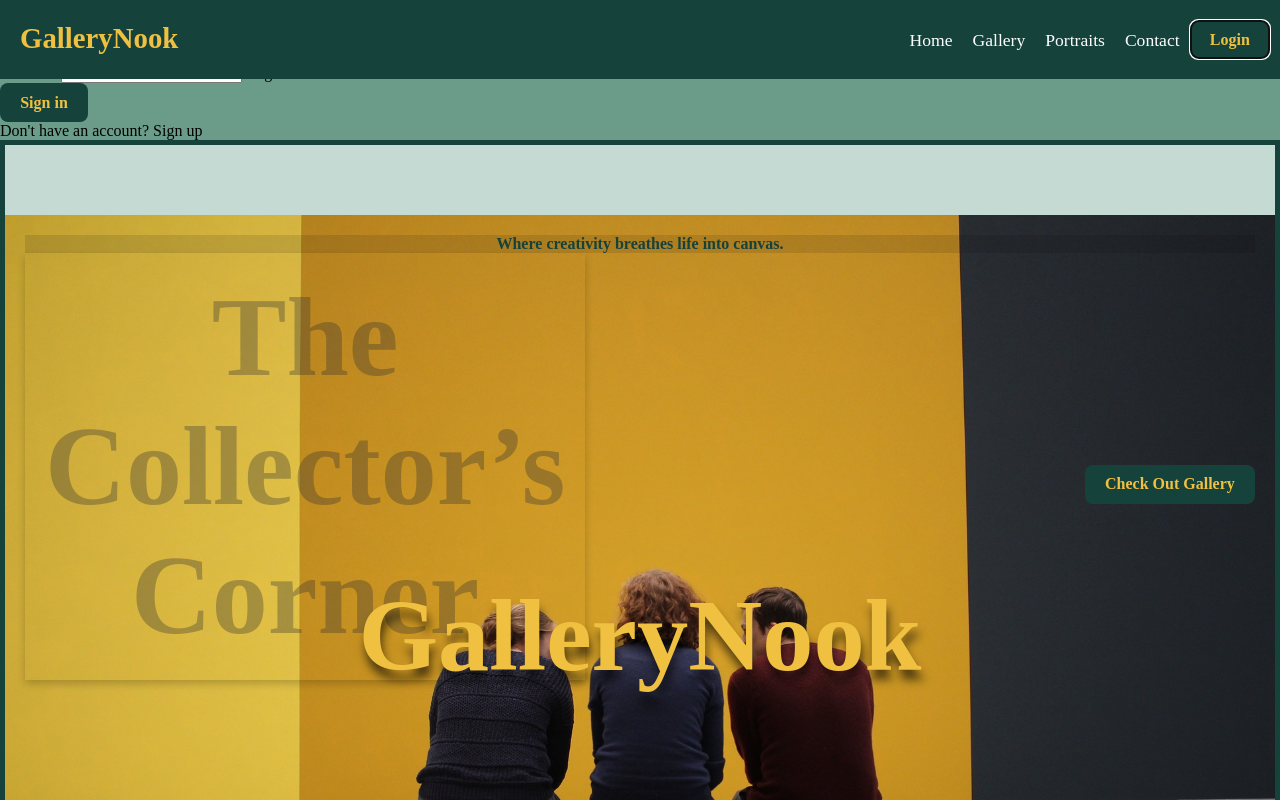
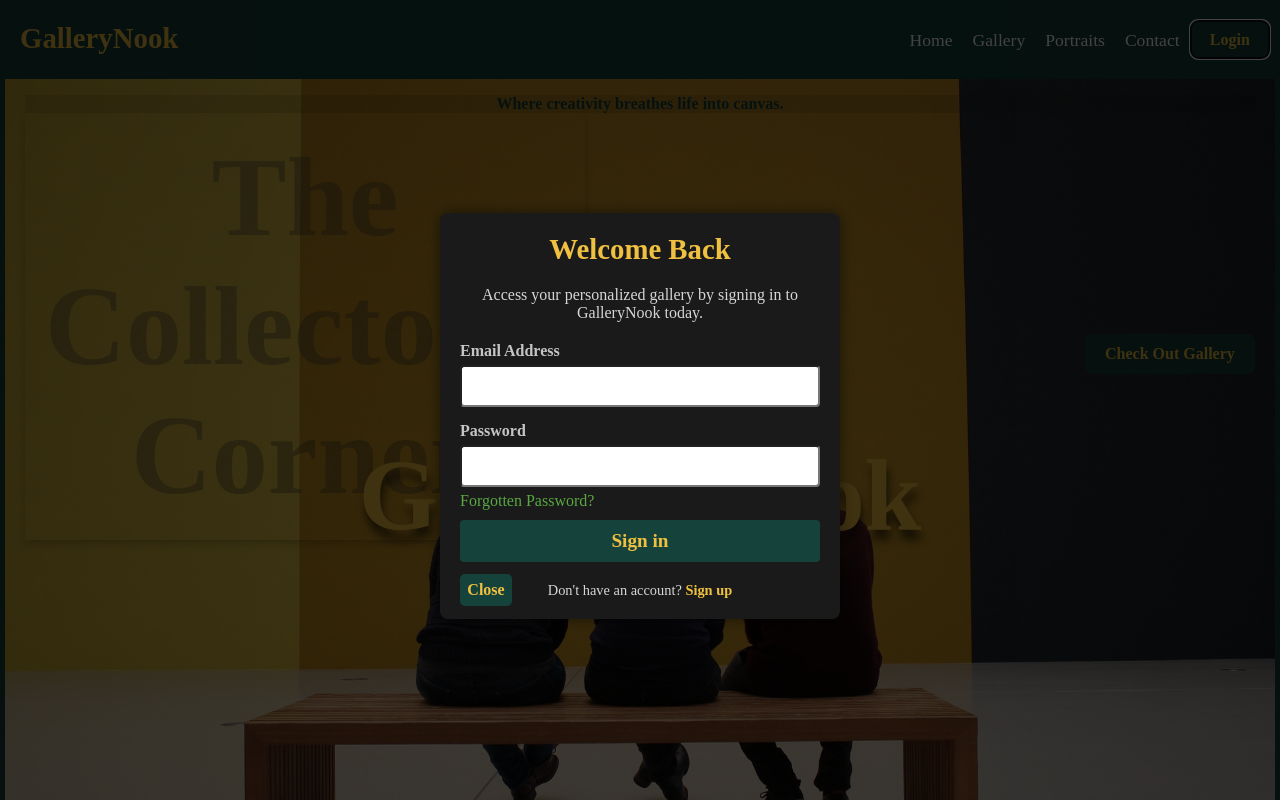
Before and after one commit to Dev-Mfundo/GalleryNook, a React (Vite) app: page / in a window 1280 px wide. Both pictures are taken after a click on the button "Login". Shown: the top 800 px of the page. Built offline with nearby package versions, Linux system fonts and the light colour scheme.

Commit message:
authuser component done.

```diff
--- a/src/App.css
+++ b/src/App.css
@@ -6,6 +6,7 @@
 }
 header,footer{
   background-color: #16423C;
+  font-family: "Gupter", serif;
 }
 .header {
   display: flex;
@@ -28,12 +29,14 @@ header,footer{
   left: 20px;
   top: 23px;
   color: #f0c040;
+  font-family: "Gupter", serif;
 }
 .nav{
   display: flex;
 }
 .nav button{
   margin-right: 30px;
+  font-family: "Gupter", serif;
 }
 .nav ul {
   list-style: none;
@@ -52,6 +55,7 @@ header,footer{
   text-decoration: none;
   font-size: 1.1rem;
   transition: color 0.3s ease;
+  font-family: "Gupter", serif;
 }
 
 .nav ul li a:hover {
@@ -130,6 +134,8 @@ main{
   background-repeat: no-repeat;
   background-size: cover;
   min-height: 100vh;
+  font-family: "Gupter", serif;
+  position: relative;
 }
 
 .hero-heading {
@@ -194,6 +200,7 @@ main{
   place-content: center;
   background-color: #000000;
   background-image: url("/portrait.jpg");
+  font-family: "Gupter", serif;
   background-position: center;
   background-repeat: no-repeat;
   background-size: cover;
@@ -206,7 +213,7 @@ main{
   text-align: center;
   padding: 10px;
   margin-bottom: 30px;
-  color: #16423C;
+  color: #f0c040;
 }
 .gallery-grid{
   display: grid;
@@ -232,6 +239,7 @@ main{
   background-color: #000000;
   background-image: url("/owl.jpg");
   background-position: center;
+  font-family: "Gupter", serif;
   background-repeat: no-repeat;
   background-size: cover;
   padding: 70px 10px;
@@ -241,7 +249,7 @@ main{
   margin-top: 50px;
   text-align: center;
   font-size: 3rem;
-  color: #16423C;
+  color: #f0c040;
   margin-bottom: 30px;
 }
 
@@ -273,13 +281,16 @@ main{
 
 .items nav h4 {
   font-size: 1.5rem;
-  color: #333;
-  margin-top: 10px;
+  color: #6A9C89;
+  margin-top: 5px;
+  padding: 5px;
+  background-color: #000000;
 }
 
 .items nav p {
   font-size: 1.2rem;
-  color: #666;
+  color: #f3f3f3;
+  font-weight: bold;
 }
 
 
@@ -306,16 +317,19 @@ main{
   background-color: #fff;
   border-radius: 8px;
   box-shadow: 0 4px 8px rgba(0, 0, 0, 0.1);
-  max-width: 300px;
+  max-width: 400px;
   margin: 50px auto;
 }
 .portrait-request fieldset{
-  padding: 20px
+  border: 0px;
+  padding: 20px;
 }
 
 .portrait-request fieldset legend{
   text-align: center;
-  font-size: 1.2rem;
+  padding: 0;
+  margin: 0;
+  color: #16423C;
 }
 .portrait-request .form-group{
   display: flex;
@@ -324,15 +338,9 @@ main{
 .portrait-request form {
   display: flex;
   flex-direction: column;
-  gap: 15px;
 }
 
-.form-group label {
-  font-size: 1rem;
-  font-weight: bold;
-  margin-bottom: 5px;
-  color: #333;
-}
+
 
 .form-group input,
 .form-group textarea,
@@ -349,7 +357,6 @@ main{
 .submit-button {
   background-color: #16423C;
   color: #f0c040;
-  padding: 10px;
   border: none;
   border-radius: 4px;
   font-size: 1.2rem;
@@ -426,16 +433,17 @@ main{
   background-position: left;
   background-repeat: no-repeat;
   background-size: cover;
+  font-family: "Gupter", serif;
   padding-top: 140px;
 }
 .contact-container {
-  max-width: 300px;
+  max-width: 400px;
   margin: 0px auto;
   padding: 30px;
   background-color: #f9f9f9;
   box-shadow: 0 4px 8px rgba(0, 0, 0, 0.1);
   border-radius: 8px;
-  font-family: 'Arial', sans-serif;
+  font-family: "Gupter", serif;
   z-index: 1;
 }
 
@@ -456,13 +464,10 @@ main{
 }
 
 .form-group label {
-  font-size: 14px;
-  font-weight: bold;
   margin-bottom: 5px;
   color: #333;
 }
 
-.form-input,
 .form-textarea {
   width: 92.9%;
   padding: 10px;
@@ -497,3 +502,150 @@ main{
     width: 100%;
   }
 }
+
+
+.auth-page{
+  margin-top:5%;
+  font-family: "Gupter", serif;
+
+}
+.auth-page p{
+  color: #d6d6d6;
+}
+.form-popup {
+  position: fixed;
+  width: 100%;
+  top: 0;
+  left: 0;
+  height: 100%;
+  display: flex;
+  flex-direction: column;
+  justify-content: center;
+  align-items: center;
+  background: rgba(0, 0, 0, 0.74);
+  z-index: 1000;
+}
+#response{
+  font-size: 1.1rem;
+  font-weight: 600;
+  color: #cf2c2c;
+}
+.close-btn {
+  position: relative;
+  right: 154px;
+  bottom: 45px;
+  border: none;
+  padding: 7px;
+  cursor: pointer;
+  border-radius: 5px;
+}
+.close-btn:hover{
+  outline: 1px solid #f0c040;
+}
+.close-btn:focus{
+  outline: 1px solid #f0c040;
+}
+.loader {
+  display: none;
+  border: 8px solid #f3f3f3;
+  border-top: 8px solid #f0c040; /*REMINDER TO SELF TO ENABLE THIS WITH JAVASCRIPT*/
+  border-radius: 50%;
+  width: 50px;
+  height: 50px;
+  animation: spin 1s linear infinite;
+  margin: 20px auto;
+}
+@keyframes spin {
+  0% { transform: rotate(0deg); }
+  100% { transform: rotate(360deg); }
+}
+.form-container {
+  background-color: #1a1a1a;
+  padding: 20px;
+  border-radius: 8px;
+  box-shadow: 0px 0px 15px rgba(0, 0, 0, 0.5);
+  width: 100%;
+  max-width: 400px;
+  box-sizing: border-box;
+  text-align: center;
+
+}
+
+h2 {
+  font-family: "Gupter", serif;
+  color: #f0c040;
+  font-size: 1.8rem;
+  margin-bottom: 20px;
+}
+
+#form-phrase{
+  color: #d6d6d6;
+  font-size: 1rem;
+  margin-bottom: 20px;
+  background: none;
+}
+
+.input-group {
+  margin-bottom: 15px;
+  text-align: left;
+}
+
+.input-group a {
+  text-decoration: none;
+  position: relative;
+  top: 5px;
+  color: rgb(89, 168, 65);
+  background: none;
+}
+
+.input-group a:hover {
+  text-decoration: underline;
+  color: rgb(153, 119, 32);
+  background: none;
+}
+
+label {
+  font-size: 1rem;
+  margin-bottom: 5px;
+  color: #c5c5c5;
+  display: block;
+}
+
+
+input:focus {
+  outline: none;
+  border-color: #f0c040;
+}
+
+.auth-btn {
+  width: 100%;
+  padding: 10px;
+  font-size: 1.2rem;
+  border: none;
+  border-radius: 4px;
+  cursor: pointer;
+  transition: 0.3s;
+}
+
+.auth-btn:hover {
+  background-color: #f0c040;
+  color: #16423C;
+}
+
+.switch-auth {
+  margin-top: 20px;
+  font-size: 0.9rem;
+}
+
+.switch-auth a {
+  color: #f0c040;
+  text-decoration: none;
+  font-weight: bold;
+  background: none;
+}
+
+.switch-auth a:hover {
+  text-decoration: underline;
+  background: none;
+  color: #f3f3f3;
+}
--- a/src/App.jsx
+++ b/src/App.jsx
@@ -1,5 +1,4 @@
 import './App.css'
-import AuthUser from './components/AuthUser';
 import Contact from './components/Contact';
 import Gallery from './components/Gallery';
 import Hero from './components/Hero';
@@ -12,7 +11,6 @@ const App =()=>{
   return(
     <div className='container'>
         <Header/>
-        <AuthUser/>
       <main>
         <Hero/>
         <Gallery/>
--- a/src/Header.jsx
+++ b/src/Header.jsx
@@ -1,5 +1,13 @@
+import { useState } from "react";
+import AuthUser from "./components/AuthUser";
+
 const Header = () => {
+    const [formIsVisible, setFormVisible] = useState(false);
+    const toggleForm=()=>{
+        setFormVisible(!formIsVisible)
+    }
     return (
+        <>
         <header className="header" >
             <div className="logo">
                 <h1>GalleryNook</h1>
@@ -11,15 +19,21 @@ const Header = () => {
                     <li><a href="#portraits">Portraits</a></li>
                     <li><a href="#contact">Contact</a></li>
                 </ul>
-                <button type="button">Login</button>
+                    <button type="button" onClick={toggleForm}>Login</button>
             </nav>
             <div className="toggleBar">
                 <div></div>
                 <div></div>
                 <div></div>
             </div>
-
         </header>
+        {formIsVisible && (
+            <div className="form-popup">
+            <AuthUser/>
+            <button className="close-btn" onClick={toggleForm}>Close</button>
+            </div>
+        )}
+        </>
     );
 }
 
--- a/src/components/AuthUser.jsx
+++ b/src/components/AuthUser.jsx
@@ -21,7 +21,8 @@ function AuthUser() {
         {currentForm === "signIn" && (
           <>
             <h2>Welcome Back</h2>
-            <p id="response">Sign in to continue your journey to finding the perfect home.</p>
+            <p id="form-phrase">Access your personalized gallery by signing in to GalleryNook today.</p>
+            <p id="response"></p>
             <div id="loader" className="loader"></div>
             <form id="signInForm">
               <div className="input-group">
@@ -42,7 +43,8 @@ function AuthUser() {
         {currentForm === "signUp" && (
           <>
             <h2>Create Your Account</h2>
-            <p id="response">Join us and start your journey to homeownership.</p>
+            <p id="form-phrase">Join GalleryNook and start showcasing your creativity with stunning galleries.</p>
+            <p id="response"></p>
             <div id="loader" className="loader"></div>
             <form id="signUpForm">
               <div className="input-group">
@@ -70,7 +72,8 @@ function AuthUser() {
         {currentForm === "forgotPassword" && (
           <>
             <h2>Forgot Your Password?</h2>
-            <p id="response">Please input the email you signed up with so we can send you a link to reset your password.</p>
+            <p id="form-phrase">Please input the email you signed up with so we can send you a link to reset your password.</p>
+            <p id="response"></p>
             <div id="loader" className="loader"></div>
             <form id="forgotPasswordForm">
               <div className="input-group">
--- a/src/components/Portrait.jsx
+++ b/src/components/Portrait.jsx
@@ -50,16 +50,18 @@ const Portrait = () => {
             <section className="portrait-request">
                 <form>
                     <fieldset>
-                        <legend>Request Your Personalized Portrait</legend>
+                        <legend>
+                            <h3>Request Your Personalized Portrait</h3>
+                        </legend>
 
                         <div className="form-group">
                             <label htmlFor="name">Full Name</label>
-                            <input type="text" placeholder="Enter your full name" name="name" id="name" autoComplete="on" required />
+                            <input type="text" placeholder="full name" name="name" id="name" autoComplete="on" required />
                         </div>
 
                         <div className="form-group">
                             <label htmlFor="email">Email</label>
-                            <input type="email" placeholder="Enter your email address" name="email" id="email" autoComplete="on" required />
+                            <input type="email" placeholder="email" name="email" id="email" autoComplete="on" required />
                         </div>
 
                         <div className="form-group">
--- a/src/index.css
+++ b/src/index.css
@@ -42,3 +42,18 @@ button:focus,
 button:focus-visible {
   outline: 1px auto -webkit-focus-ring-color;
 }
+
+label {
+  font-size: 1rem;
+  margin-bottom: 5px;
+  display: block;
+  font-weight: bold;
+}
+
+input {
+  width: 100%;
+  padding: 10px;
+  font-size: 1rem;
+  border-radius: 4px;
+  box-sizing: border-box;
+}
```
